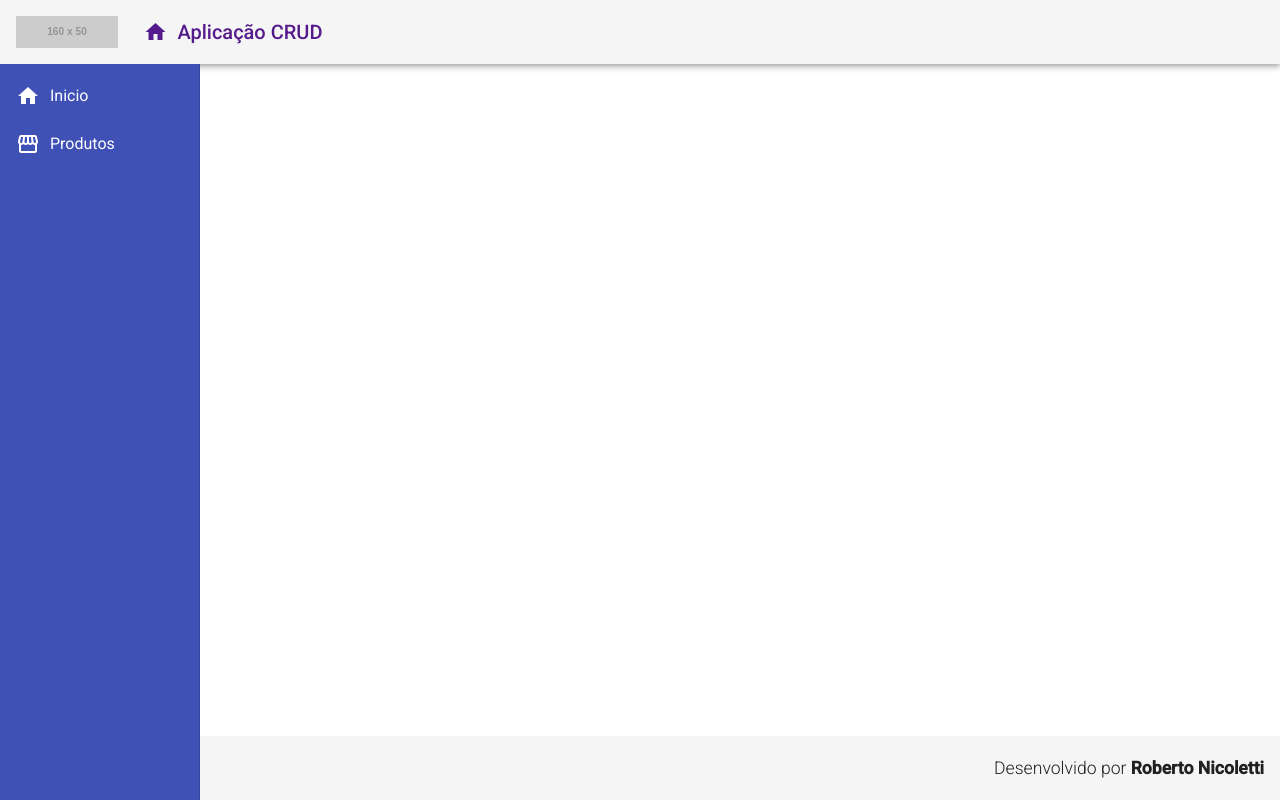
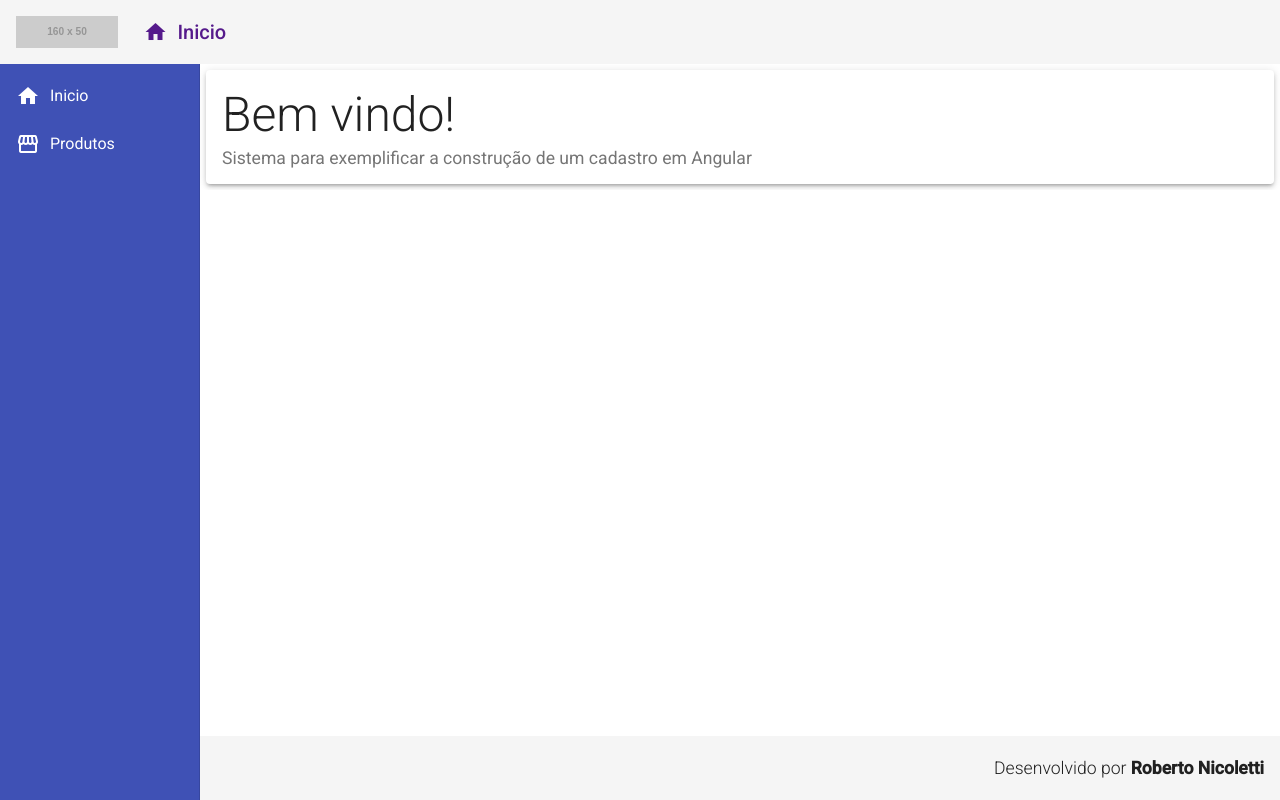
Before and after one commit to robertourias/crud-produtos-angular, an Angular app in the folder frontend/: page / in a window 1280 px wide. Built offline with nearby package versions, Linux system fonts and the light colour scheme.

Commit message:
component home

```diff
--- a/frontend/src/app/components/template/header/header.component.html
+++ b/frontend/src/app/components/template/header/header.component.html
@@ -13,7 +13,7 @@
       <i class="material-icons">
         home
       </i>
-      Aplicação CRUD
+      Inicio
     </a>
   </span>
 </mat-toolbar>
--- a/frontend/src/app/components/template/nav/nav.component.css
+++ b/frontend/src/app/components/template/nav/nav.component.css
@@ -10,3 +10,8 @@
 .sidenav i {
   padding-right: 10px;
 }
+
+.content {
+  padding: 6px;
+  background-color: #fff;
+}
--- a/frontend/src/app/components/template/nav/nav.component.html
+++ b/frontend/src/app/components/template/nav/nav.component.html
@@ -17,4 +17,8 @@
       </a>
     </mat-nav-list>
   </mat-sidenav>
+
+  <mat-sidenav-content class="content">
+    <app-home></app-home>
+  </mat-sidenav-content>
 </mat-sidenav-container>
--- /dev/null
+++ b/frontend/src/app/views/home/home.component.css
@@ -0,0 +1,9 @@
+.title {
+  font-size: 3rem;
+  font-weight: 300;
+  line-height: 1.2;
+}
+
+.subtitle {
+  font-size: 1.1rem;
+}
--- /dev/null
+++ b/frontend/src/app/views/home/home.component.html
@@ -0,0 +1,6 @@
+<mat-card class="home mat-elevation-z3">
+  <mat-card-title class="title">Bem vindo!</mat-card-title>
+  <mat-card-subtitle class="subtitle">
+    Sistema para exemplificar a construção de um cadastro em Angular
+  </mat-card-subtitle>
+</mat-card>
--- /dev/null
+++ b/frontend/src/app/views/home/home.component.ts
@@ -0,0 +1,15 @@
+import { Component, OnInit } from '@angular/core';
+
+@Component({
+  selector: 'app-home',
+  templateUrl: './home.component.html',
+  styleUrls: ['./home.component.css']
+})
+export class HomeComponent implements OnInit {
+
+  constructor() { }
+
+  ngOnInit(): void {
+  }
+
+}
```
Also changed, not shown: frontend/src/app/app.module.ts (+6 -2 lines), 1 other file (tests, documents, lock files or other folders).
